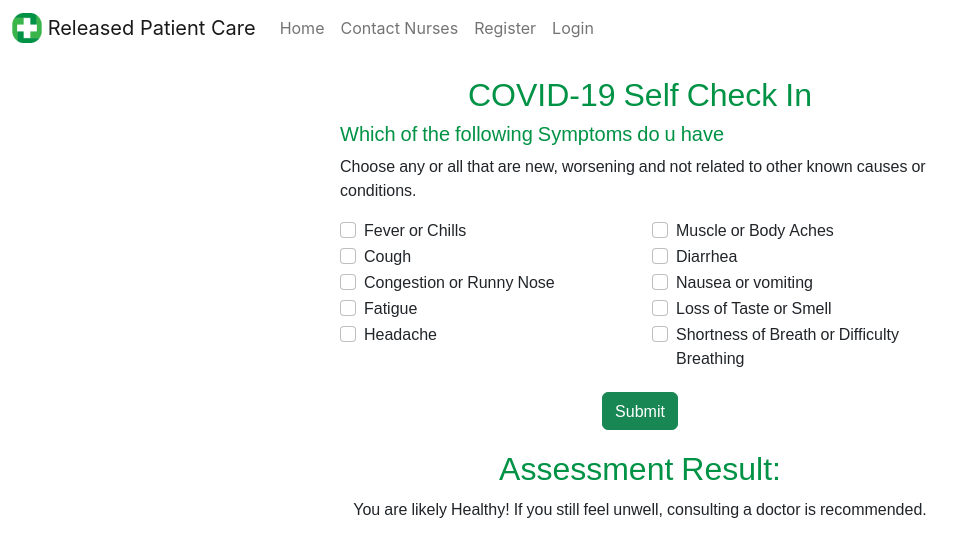
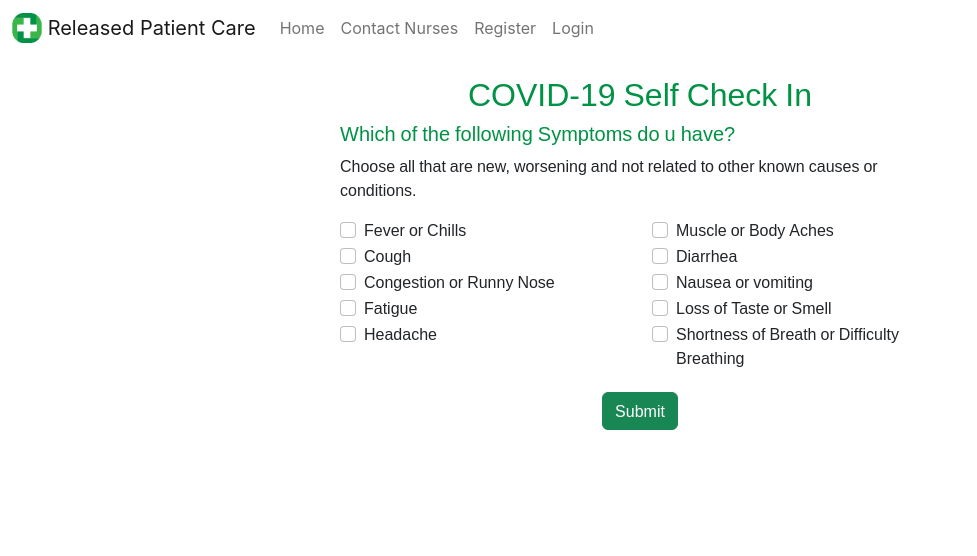
Before and after one commit to Abasibiangake/Group6-graphql-COMP308-Assignment, a React (Create React App) app in the folder group6-react-client/: page /covidCheckIn in a window 1280 px wide. Shown: the top 556 px of the page, without its empty margins (0-977 px from the left). Built offline with nearby package versions, Linux system fonts and the light colour scheme; no server answers.

Commit message:
Bug Fixes

```diff
--- a/group6-react-client/src/components/CovidCheckIn.js
+++ b/group6-react-client/src/components/CovidCheckIn.js
@@ -8,7 +8,7 @@ const CovidCheckIn = () => {
 
   const [minor, setMinor] = useState(1);
   const [severe, setSevere] = useState(1);
-  const [num, setNum] = useState(0);
+  const [num, setNum] = useState();
 
   const handleSubmit = () => {
     if (minor <= 3)
@@ -46,7 +46,7 @@ const CovidCheckIn = () => {
         case 1:
             return "You probably an infection! It is recommended to get some rest or consult a doctor if the symptoms persist."
         case 2:
-            return "You should immediately consult a doctor!"
+            return "It is highly recommend that you take a test!"
         default:
             return null
         }
@@ -57,8 +57,8 @@ const CovidCheckIn = () => {
       <Container>
         <h2>COVID-19 Self Check In</h2>
         <Form>
-          <h5>Which of the following Symptoms do u have</h5>
-          <p> Choose any or all that are new, worsening and not related to other known causes or conditions.</p>
+          <h5>Which of the following Symptoms do u have?</h5>
+          <p> Choose all that are new, worsening and not related to other known causes or conditions.</p>
 
           <Row>
             <Col>
@@ -156,8 +156,7 @@ const CovidCheckIn = () => {
 
         </Form>
           <div>
-            <h2>Assessment Result:</h2>
-            <p> {showResult(num)}</p>
+            <h3 style={{color: "green"}}>{showResult(num)}</h3>
           </div>
       </Container>
     </div>
```
